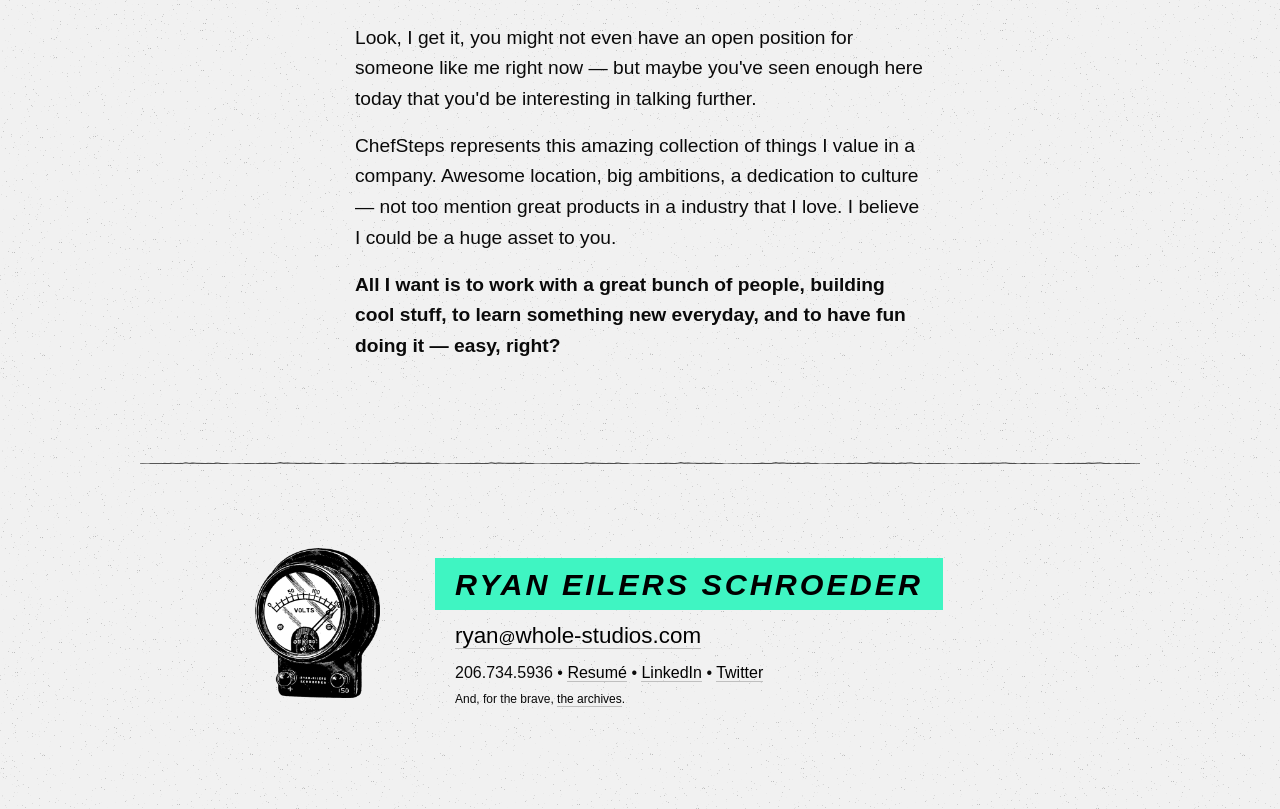
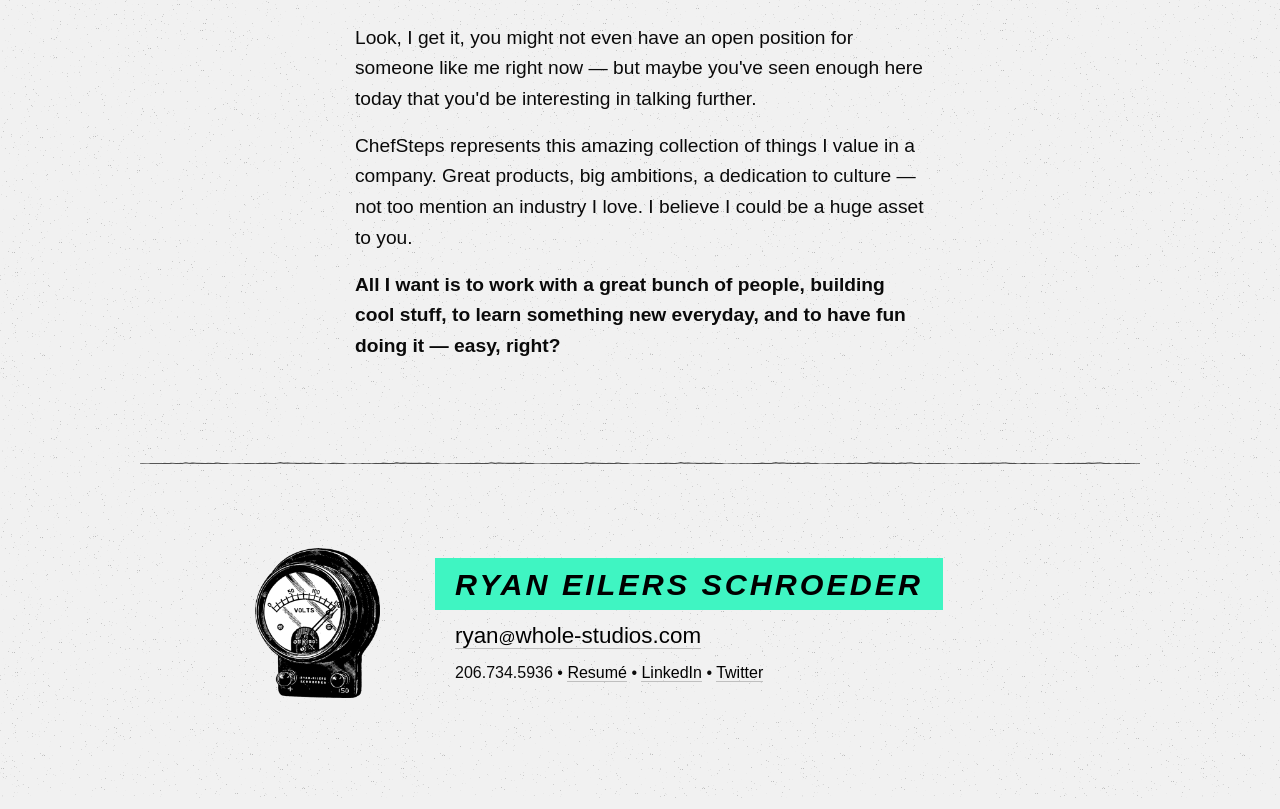
Before and after one commit to rschroed/whole, a plain HTML site: page chef-steps/index.html in a window 1280 px wide. Shown: the part 4880-5689 px from the top of the page. Drawn offline with Linux system fonts and the light colour scheme; a script that the page names is missing.

Commit message:
text updates, remove archive

```diff
--- a/chef-steps/index.html
+++ b/chef-steps/index.html
@@ -172,7 +172,7 @@
 	<div class="row">
 		<div class="small-10 small-offset-1 medium-6 medium-offset-3 columns end">
 			<p>Look, I get it, you might not even have an open position for someone like me right now — but maybe you've seen enough here today that you'd be interesting in talking further.</p>
-			<p>ChefSteps represents this amazing collection of things I value in a company. Awesome location, big ambitions, a dedication to culture — not too mention great products in a industry that I love. I believe I could be a huge asset to you. </p>
+			<p>ChefSteps represents this amazing collection of things I value in a company. Great products, big ambitions, a dedication to culture — not too mention an industry I love. I believe I could be a huge asset to you. </p>
 			<p><strong>All I want is to work with a great bunch of people, building cool stuff, to learn something new everyday, and to have fun doing it — easy, right?</strong></p>
 
 		</div>
@@ -192,7 +192,7 @@
 					<h3>RYAN EILERS SCHROEDER</h3>
 					<h4><a href="mailto:ryan@whole-studios.com">ryan<span>@</span>whole-studios.com</a></h4>
 					<p><tel>206.734.5936</tel> &bull; <a href="/ryan-schroeder-resume.pdf" class="link">Resumé</a>  &bull; <a href="https://www.linkedin.com/in/ryanschroeder" class="linkedin link">LinkedIn</a> &bull; <a href="http://twitter.com/rschroed/" class="twitter link">Twitter</a></p>
-					<p class="archives">And, for the brave, <a href="/archives/">the archives</a>.</p>
+		<!-- 			<p class="archives">And, for the brave, <a href="/archives/">the archives</a>.</p> -->
 
 		</div>
 	</div>
```
Also changed, not shown: index.html (+4 -3 lines), work/celeb-food/index.html (+1 -1 lines), work/epi/index.html (+3 -1 lines), work/redacted/index.html (+3 -1 lines), work/the-new-yorker/index.html (+3 -1 lines), work/time/index.html (+1 -1 lines), 2 other files.
